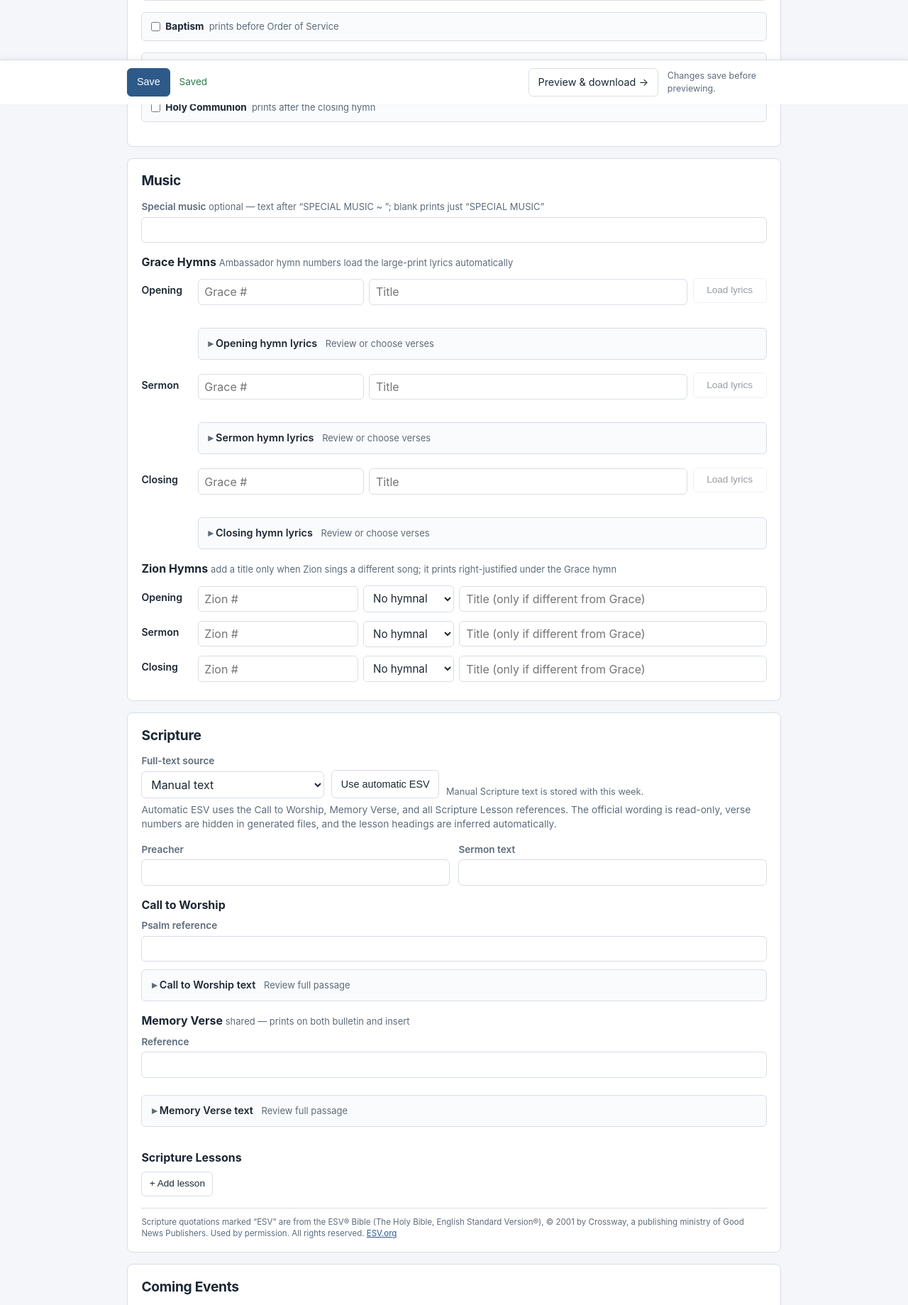
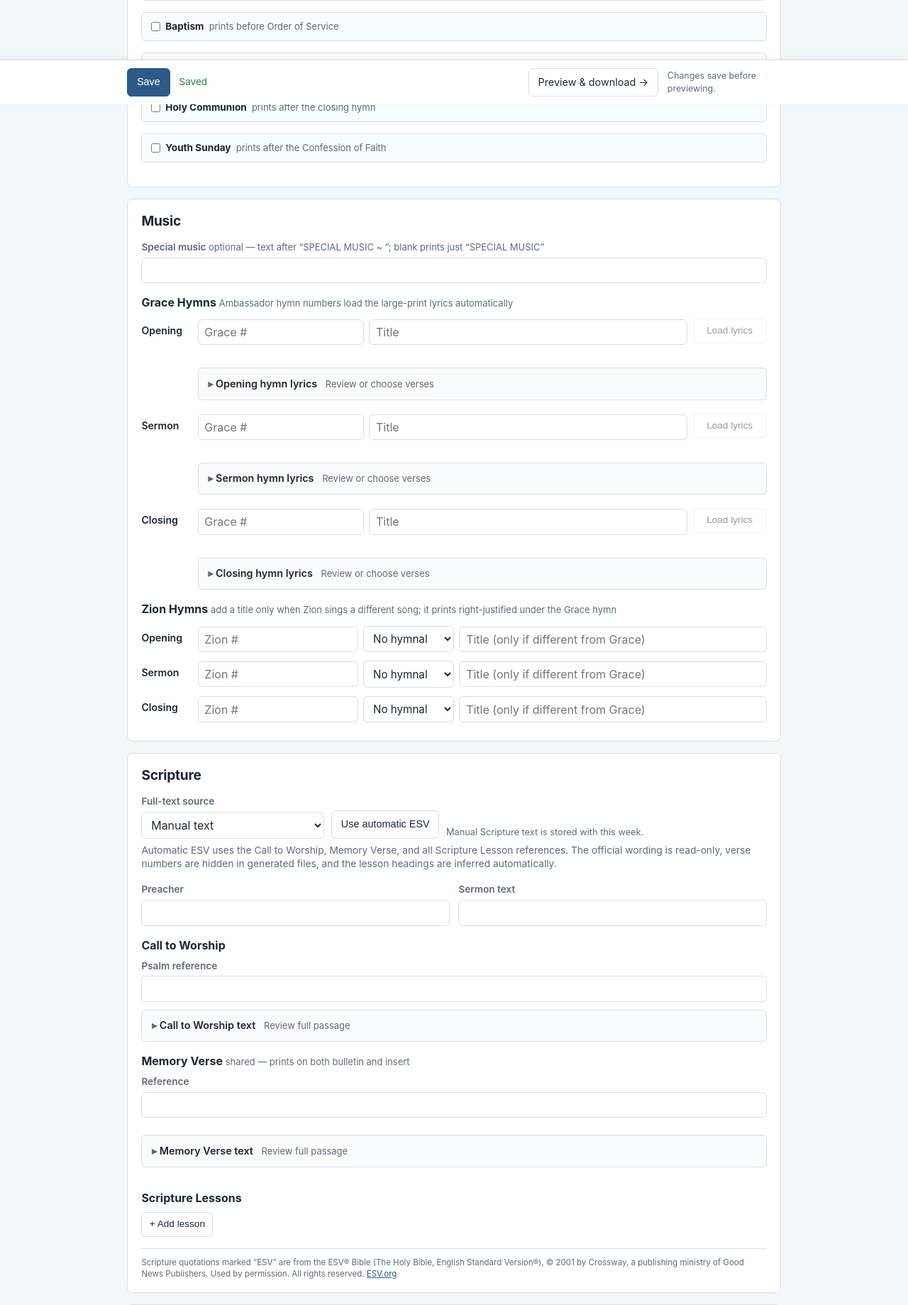
Before and after one commit to larryherzogjr/bulletin-generator, a Flask app: template templates/form.html in a window 1280 px wide. Shown: the part 653-2492 px from the top of the page at 71% size. Run offline with Flask 3, Linux system fonts and the light colour scheme; the template is opened without the code that fills it, so the values that code supplies are empty.

Commit message:
Add Youth Sunday bulletin option

```diff
--- a/schema.py
+++ b/schema.py
@@ -222,7 +222,7 @@ def blank_blob() -> dict:
             "additional_lesson_texts": [],
             # Optional sections. Each has an `enabled` flag; when off they don't
             # render at all. Baptism has short worship-panel names plus its
-            # events-panel announcement; Confirmation has one free-form line.
+            # events-panel announcement.
             "baptism": {
                 "enabled": False,
                 "text": "",          # family/names before ORDER OF SERVICE
@@ -236,6 +236,7 @@ def blank_blob() -> dict:
             "sermon_hymn": {"grace": {"num": "", "title": ""}, "zion": {"num": "", "title": ""}},
             "closing_hymn": {"grace": {"num": "", "title": ""}, "zion": {"num": "", "title": ""}},
             "special_music": "",   # optional text after "SPECIAL MUSIC~ "
+            "youth_sunday": {"enabled": False, "text": ""},
             # after the closing hymn:
             "confirmation": {"enabled": False, "text": ""},
             "communion": {"enabled": False, "grace": False, "zion": False},
@@ -384,7 +385,7 @@ def _bool(v) -> bool:
 
 
 def _text_section(d) -> dict:
-    """Simple optional {enabled, text} section (currently Confirmation)."""
+    """Normalize an optional section with one free-form text field."""
     d = d if isinstance(d, dict) else {}
     return {"enabled": _bool(d.get("enabled")), "text": _s(d.get("text"))}
 
@@ -602,6 +603,7 @@ def normalize_blob(blob: dict) -> dict:
         w[h] = _hymn(w_in.get(h))
     w["confirmation"] = _text_section(w_in.get("confirmation"))
     w["communion"] = _communion(w_in.get("communion"))
+    w["youth_sunday"] = _text_section(w_in.get("youth_sunday"))
     w["grace_events"] = _events(w_in.get("grace_events"))
     w["zion_events"] = _events(w_in.get("zion_events"))
     lp_in = w_in.get("large_print", {}) if isinstance(w_in.get("large_print"), dict) else {}
--- a/templates/bulletin_template.html
+++ b/templates/bulletin_template.html
@@ -128,6 +128,9 @@
     <div class="para lessons"><span class="lead">SCRIPTURE LESSONS</span><span class="lesson-list">{% for ref, pgs in w.scripture_lessons %}{{ ref }} ({{ pgs }}){% if not loop.last %}<br>{% endif %}{% endfor %}</span></div>
 
     <div class="label">CONFESSION OF FAITH{% if w.confession_of_faith %} ~ {{ w.confession_of_faith }}{% endif %}</div>
+    {% if w.youth_sunday is defined and w.youth_sunday.enabled %}
+    <div class="label-tight">SENIOR SHARING{% if w.youth_sunday.text %} ~ {{ w.youth_sunday.text }}{% endif %}</div>
+    {% endif %}
     <div class="label-tight">SPECIAL MUSIC{% if w.special_music %} ~ {{ w.special_music }}{% endif %}</div>
     <div class="label-tight">OFFERING</div>
 
--- a/templates/form.html
+++ b/templates/form.html
@@ -140,6 +140,18 @@
             <input type="checkbox" data-flag="zion"
                    {% if data.weekly.communion.zion %}checked{% endif %}> Zion
           </label>
+        </div>
+      </div>
+
+      <div class="optional" data-optional="weekly.youth_sunday">
+        <label class="toggle">
+          <input type="checkbox" data-enable
+                 {% if data.weekly.youth_sunday.enabled %}checked{% endif %}>
+          <strong>Youth Sunday</strong> <span class="hint">prints after the Confession of Faith</span>
+        </label>
+        <div class="opt-body">
+          <input type="text" data-text aria-label="Senior sharing names" placeholder="Senior sharing names"
+                 value="{{ data.weekly.youth_sunday.text }}">
         </div>
       </div>
 
```
Also changed, not shown: tests/test_app.py (+32 -0 lines).
